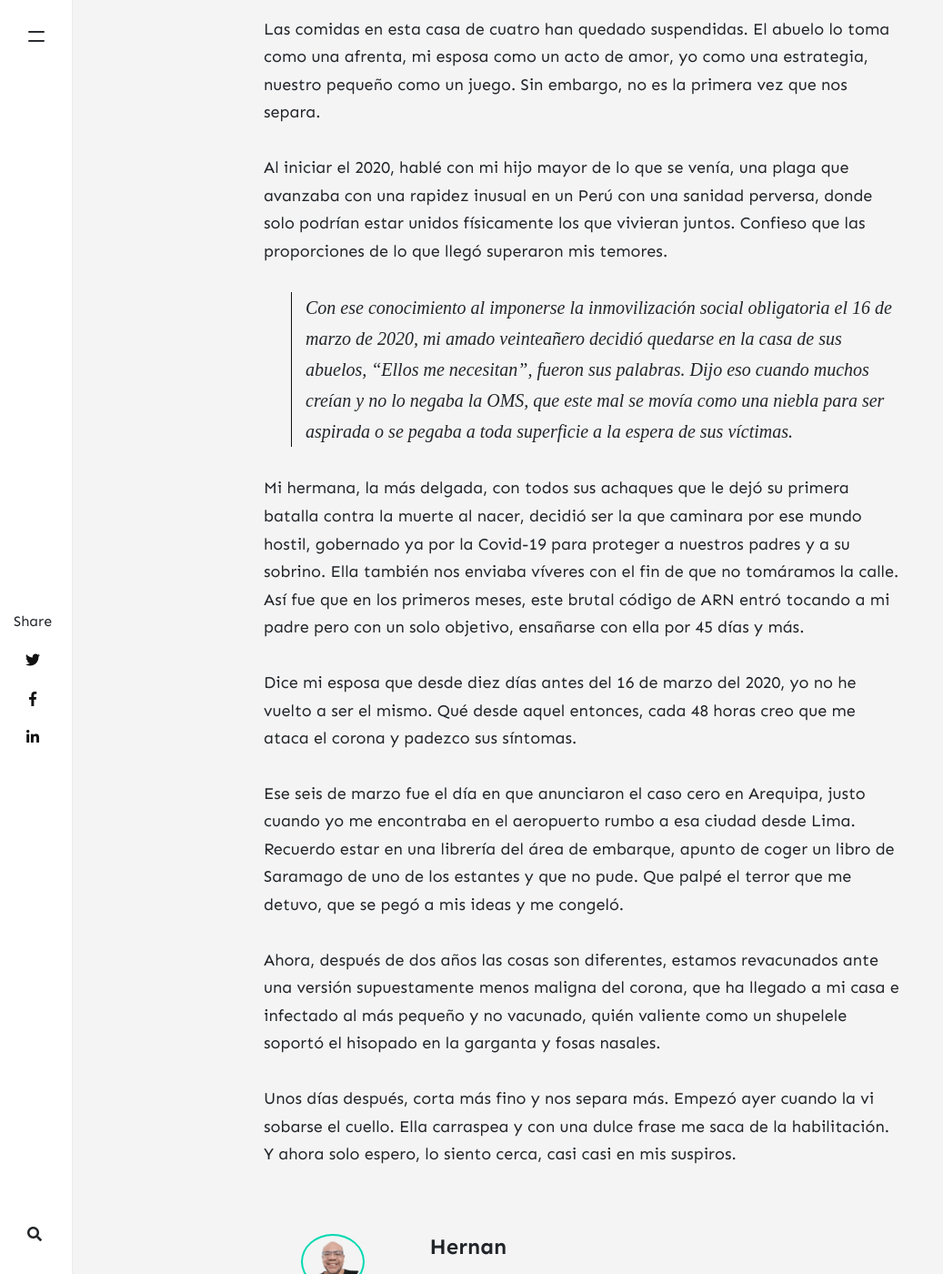
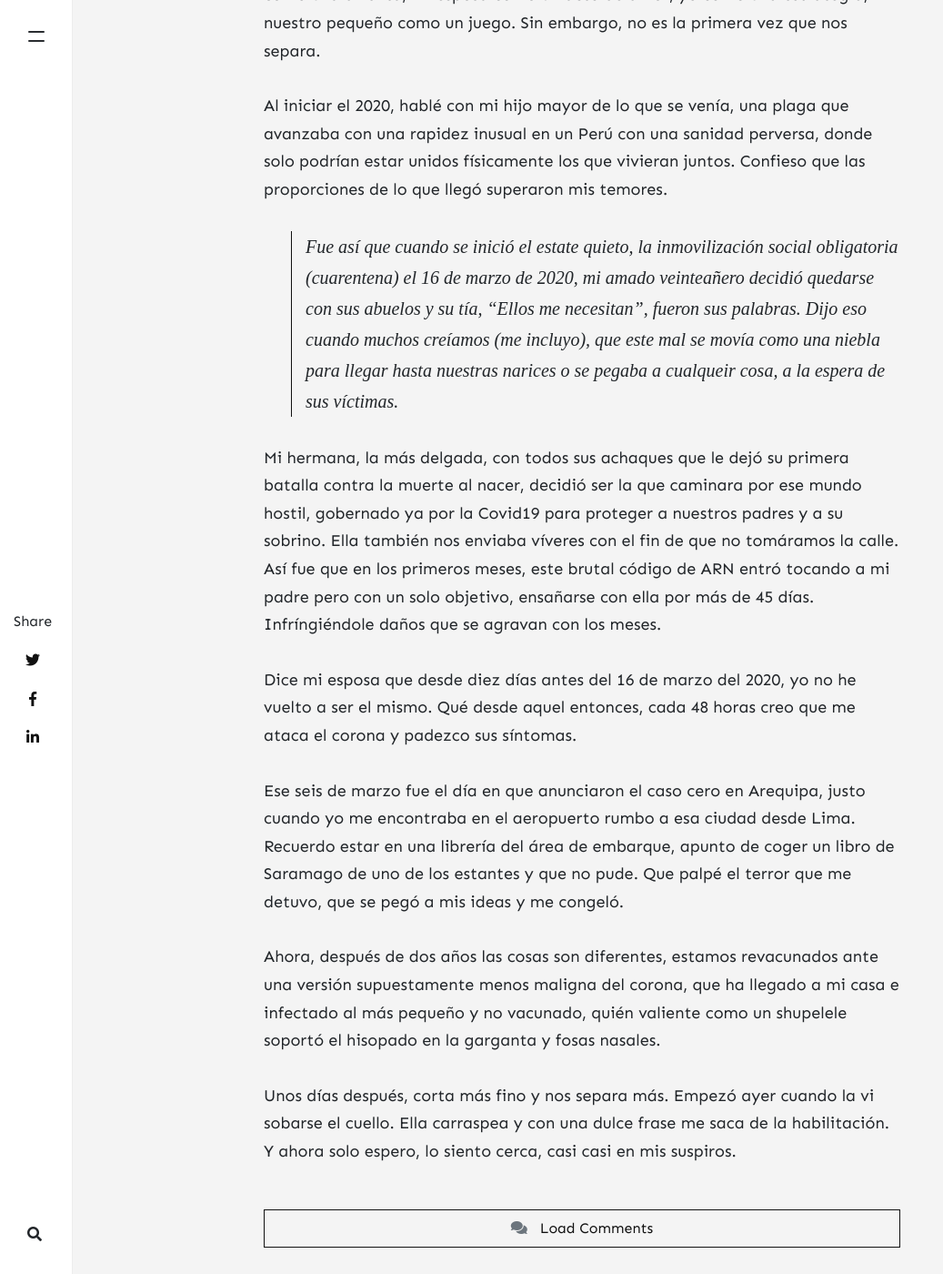
Before and after one commit to kanancho/unpardelineas, a Jekyll site: the page built from _posts/2022-01-12-la-toxica-en-casa.md, in a window 1280 px wide and 1400 px high, scrolled down 1165 px. Shown: the whole window at 91% size, without its empty margins (0-1037 px from the left). Built offline with Jekyll 4.4.1, drawn with Linux system fonts in a browser that asks for light colours; nearby versions of some CDN libraries; comment, search, counter and statistics services are not loaded; some of the changed text lies outside the part shown.

Commit message:
Update 2022-01-12-la-toxica-en-casa.md

```diff
--- a/_posts/2022-01-12-la-toxica-en-casa.md
+++ b/_posts/2022-01-12-la-toxica-en-casa.md
@@ -1,8 +1,8 @@
 ---
 layout: post
 title: La tóxica en casa
-author: hernan
-categories: [covid]
+categories: [ Anécdotas ]
+tags: [covid19,familia,cuarentena,fiebre,enfermedad,trabajandoencasa,homeoffice,zoom,newnormal,hernangarciaval]
 image: assets/images/9.jpg
 ---
 
@@ -12,9 +12,9 @@
 
 Al iniciar el 2020, hablé con mi hijo mayor de lo que se venía, una plaga que avanzaba con una rapidez inusual en un Perú con una sanidad perversa, donde solo podrían estar unidos físicamente los que vivieran juntos. Confieso que las proporciones de lo que llegó superaron mis temores.
 
-> Con ese conocimiento al imponerse la inmovilización social obligatoria el 16 de marzo de 2020, mi amado veinteañero decidió quedarse en la casa de sus abuelos, "Ellos me necesitan", fueron sus palabras. Dijo eso cuando muchos creían y no lo negaba la OMS, que este mal se movía como una niebla para ser aspirada o se pegaba a toda superficie a la espera de sus víctimas.
+> Fue así que cuando se inició el estate quieto, la inmovilización social obligatoria (cuarentena) el 16 de marzo de 2020, mi amado veinteañero decidió quedarse con sus abuelos y su tía, "Ellos me necesitan", fueron sus palabras. Dijo eso cuando muchos creíamos (me incluyo), que este mal se movía como una niebla para llegar hasta nuestras narices o se pegaba a cualqueir cosa, a la espera de sus víctimas.
 
-Mi hermana, la más delgada, con todos sus achaques que le dejó su primera batalla contra la muerte al nacer, decidió ser la que caminara por ese mundo hostil, gobernado ya por la Covid-19 para proteger a nuestros padres y a su sobrino. Ella también nos enviaba víveres con el fin de que no tomáramos la calle. Así fue que en los primeros meses, este brutal código de ARN entró tocando a mi padre pero con un solo objetivo, ensañarse con ella por 45 días y más.
+Mi hermana, la más delgada, con todos sus achaques que le dejó su primera batalla contra la muerte al nacer, decidió ser la que caminara por ese mundo hostil, gobernado ya por la Covid19 para proteger a nuestros padres y a su sobrino. Ella también nos enviaba víveres con el fin de que no tomáramos la calle. Así fue que en los primeros meses, este brutal código de ARN entró tocando a mi padre pero con un solo objetivo, ensañarse con ella por más de 45 días.  Infríngiéndole daños que se agravan con los meses.
 
 Dice mi esposa que desde diez días antes del 16 de marzo del 2020, yo no he vuelto a ser el mismo. Qué desde aquel entonces, cada 48 horas creo que me ataca el corona y padezco sus síntomas.
 
```
